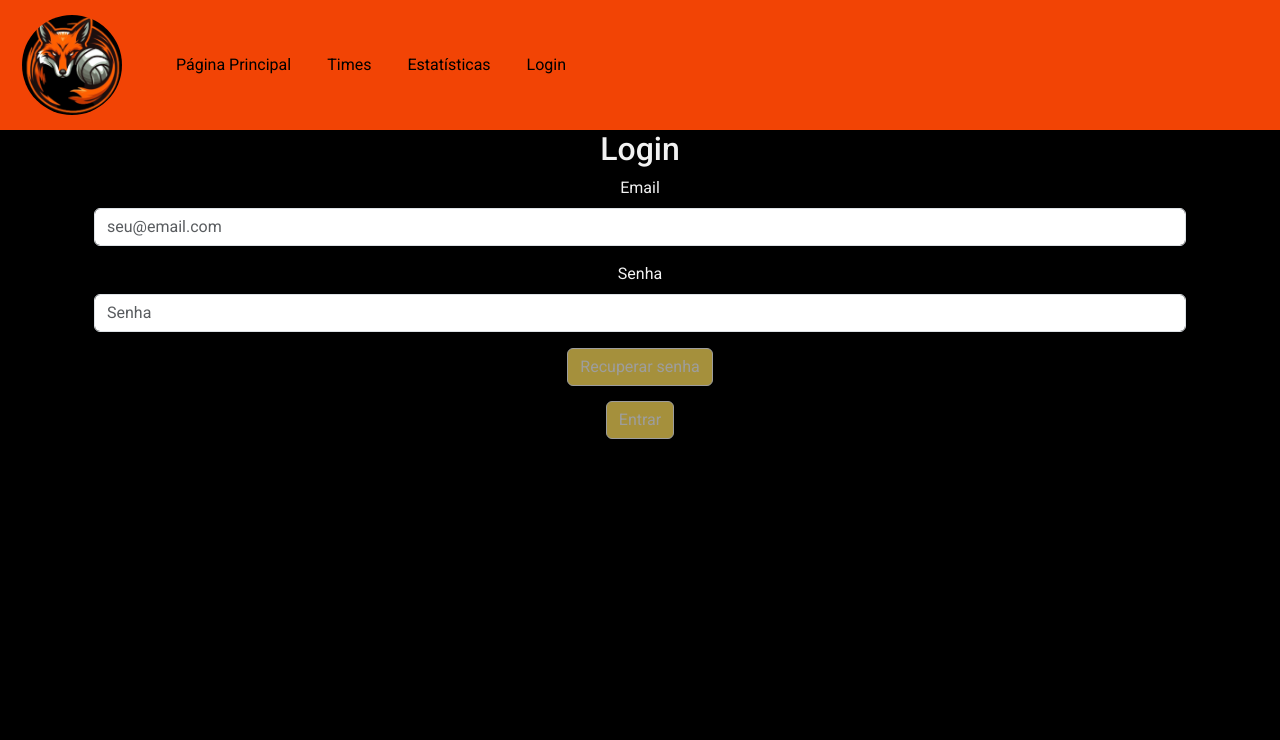
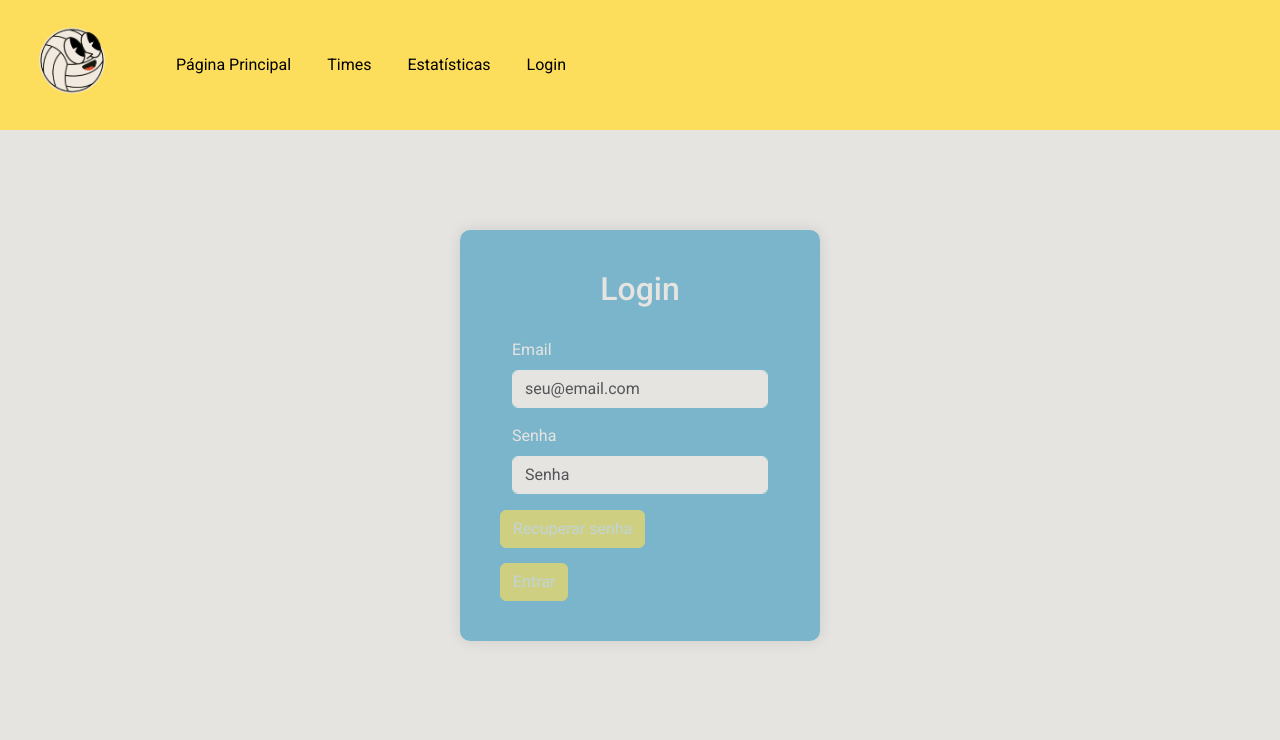
Before and after one commit to HugoAparecido/volei_bri_php, a PHP site: page /pages/login.php in a window 1280 px wide. Shown: the top 740 px of the page. Run offline with PHP 8.4, Linux system fonts and the light colour scheme.

Commit message:
24/07/2024
Colocando os estilos que a @sophioliveira fez e colocando a verificação de campos no login

```diff
--- /dev/null
+++ b/css/style.css
@@ -0,0 +1,449 @@
+@import url('https://fonts.googleapis.com/css2?family=Roboto:ital,wght@0,100;0,300;0,400;0,500;0,700;0,900;1,100;1,300;1,400;1,500;1,700;1,900&display=swap');
+
+* {
+    margin: 0;
+    box-sizing: border-box;
+    padding: 0;
+    font-family: "Roboto", sans-serif;
+}
+
+:root {
+    --preto: #000;
+    --cinza: #E6E4E1;
+    --amarelo:#FDDE5C;
+    --azul-claro: #7AB5CB;
+    --marrom: #261515;
+    --branco: #fff;
+    --cinza-claro: #F2F2F2;
+}
+
+
+/*  PARTE DO LOGIN */
+
+
+.login-form {
+    width: 360px;
+    background-color: var(--azul-claro); /* Cor de fundo do formulário em azul */
+    padding: 40px;
+    margin: 100px auto; /* Centraliza o formulário verticalmente e na horizontal */
+    border-radius: 10px; /* Borda arredondada */
+    box-shadow: 0px 0px 15px 0px rgba(0,0,0,0.1); /* Sombra suave */
+  }
+  .login-form h2 {
+    color: var(--cinza); /* Texto preto */
+    text-align: center;
+    margin-bottom: 30px;
+  }
+  .login-form .form-control {
+    background-color: var(--cinza); /* Cor de fundo dos campos de input em cinza */
+    color: var(--preto); /* Cor do texto dos campos de input */
+    border-color: var(--cinza); /* Cor da borda dos campos de input */
+  }
+  .login-form .btn {
+    background-color: var(--amarelo); /* Botão amarelo*/
+    border-color: var(--amarelo); /* Borda do botão amarelo */
+  }
+  .login-form .btn:hover {
+    background-color: var(--amarelo); /* Cor do botão ao passar o mouse */
+    border-color: var(--amarelo); /* Cor da borda do botão ao passar o mouse */
+  }
+  .form-label{
+    color: var(--cinza);
+  }
+
+
+
+/*PARTE DE LOGIN*/
+
+
+body {
+    background-color: var(--cinza);
+}
+
+#logo {
+    width: 100px;
+    height: 100px;
+    border-radius: 120px;
+    margin: 10px;
+}
+
+#nav {
+    background-color: var(--amarelo);
+    padding: 0;
+}
+
+#nav_container {
+    background-color: var(--amarelo);
+}
+main {
+    background-color: var(--cinza);
+    width: 100%;
+    height: 100%;
+}
+
+li {
+    margin-left: 20px;
+}
+
+
+button.botao_deslogar {
+    background-color: var(--laranja-claro);
+    color: var(--laranja-escuro);
+    width: 54px;
+    height: 54px;
+    border-radius: 50px;
+    border: none;
+    font-size: 24px;
+    box-shadow: 2px 2px 2px var(--laranja-claro);
+    position: fixed;
+    right: 30px;
+    top: 15px;
+    cursor: pointer;
+}
+
+
+button.botao_deslogar:hover {
+    background-color: var(--laranja-escuro);
+    color: var(--cinza);
+    box-shadow: 2px 2px 2px var(--laranja-escuro);
+}
+
+button {
+    background-color: var(--amarelo);
+    color: var(--cinza);
+}
+
+button[disabled] {
+    background-color: var(--amarelo);
+    color: var(--cinza);
+}
+
+legend {
+    color: var(--cinza);
+    margin-top: 20px;
+    margin-bottom: 20px;
+}
+
+div {
+    color: var(--cinza)
+}
+
+.clear {
+    background: transparent;
+    border: none;
+    color: var(--preto);
+}
+
+.solid {
+    background: var(--amarelo);
+    border: none;
+    color: rgb(45, 211, 111);
+}
+
+.outline {
+    background: transparent;
+    color: var(--marrom);
+    border: 1px solid white;
+}
+
+.error {
+    color: white;
+    background: red;
+    display: none;
+}
+
+.loading {
+    background: rgba(0, 0, 0, 0.5);
+    position: fixed;
+    width: 100%;
+    height: 100%;
+    display: flex;
+    align-items: center;
+    justify-content: center;
+    top: 0;
+}
+
+.loading span {
+    font-size: 24PX;
+}
+
+form {
+    width: 80%;
+    margin-left: 10%;
+    margin-top: 2%;
+}
+
+@media only screen and (max-width: 600px) {
+    button.botao_deslogar {
+        left: 15px;
+        top: 100px;
+    }
+}
+
+/*
+@media only screen and (max-width: 600px) {
+    #logo {
+        float: left;
+        width: 10%;
+        height: 6%;
+        border-radius: 60%;
+        margin: 4px;
+    }
+
+    header>h1 {
+        margin: 15px 0;
+        float: left;
+        font-size: 15px;
+    }
+
+    nav {
+        display: flex;
+        justify-content: center;
+        align-items: center;
+        flex-direction: column;
+        background-color: var(--laranja);
+        height: 60px;
+        width: 65%;
+        float: right;
+    }
+
+    nav>ul {
+        width: 100%;
+        max-width: 1200px;
+        align-self: center;
+        list-style: none;
+        display: flex;
+        align-items: center;
+        justify-content: space-around;
+        font-size: 10px;
+    }
+}
+
+
+@media only screen and (min-width: 600px) {
+    #logo {
+        float: left;
+        width: 8%;
+        height: 6%;
+        border-radius: 60%;
+        margin: 4px;
+    }
+
+    header>h1 {
+        margin: 15px 0;
+        float: left;
+        font-size: 21px;
+    }
+
+    nav {
+        display: flex;
+        justify-content: center;
+        align-items: center;
+        flex-direction: column;
+        background-color: var(--laranja);
+        height: 60px;
+        width: 65%;
+        float: right;
+    }
+
+    nav>ul {
+        width: 100%;
+        max-width: 1200px;
+        align-self: center;
+        list-style: none;
+        display: flex;
+        align-items: center;
+        justify-content: space-around;
+        font-size: 10px;
+    }
+}
+
+
+@media only screen and (min-width: 768px) {
+    #logo {
+        float: left;
+        width: 7%;
+        height: 6%;
+        border-radius: 60%;
+        margin: 4px;
+    }
+
+    header>h1 {
+        margin: 15px 0;
+        float: left;
+        font-size: 27px;
+    }
+
+    nav {
+        display: flex;
+        justify-content: center;
+        align-items: center;
+        flex-direction: column;
+        background-color: var(--laranja);
+        height: 60px;
+        width: 70%;
+        float: right;
+    }
+
+    nav>ul {
+        width: 100%;
+        max-width: 1200px;
+        align-self: center;
+        list-style: none;
+        display: flex;
+        align-items: center;
+        justify-content: space-around;
+        font-size: 15px;
+    }
+}
+
+
+@media only screen and (min-width: 992px) {
+
+    #logo {
+        float: left;
+        width: 6%;
+        height: 6%;
+        border-radius: 60%;
+        margin: 4px;
+    }
+
+    header>h1 {
+        margin: 15px 0;
+        float: left;
+        font-size: 27px;
+    }
+
+    nav {
+        display: flex;
+        justify-content: center;
+        align-items: center;
+        flex-direction: column;
+        background-color: var(--laranja);
+        height: 60px;
+        width: 75%;
+        float: right;
+    }
+
+    nav>ul {
+        width: 100%;
+        max-width: 1200px;
+        align-self: center;
+        list-style: none;
+        display: flex;
+        align-items: center;
+        justify-content: space-around;
+    }
+}
+
+@media only screen and (min-width: 1200px) {
+
+    #logo {
+        float: left;
+        width: 5%;
+        height: 6%;
+        border-radius: 60%;
+        margin: 4px;
+    }
+
+    header>h1 {
+        margin: 15px 0;
+        float: left;
+        font-size: 27px;
+    }
+
+    nav {
+        display: flex;
+        justify-content: center;
+        align-items: center;
+        flex-direction: column;
+        background-color: var(--laranja);
+        height: 60px;
+        width: 80%;
+        float: right;
+    }
+
+    nav>ul {
+        width: 100%;
+        max-width: 1200px;
+        align-self: center;
+        list-style: none;
+        display: flex;
+        align-items: center;
+        justify-content: space-around;
+    }
+}
+
+@media only screen and (min-width: 1756px) {
+
+    #logo {
+        float: left;
+        width: 3%;
+        height: 5%;
+        border-radius: 60%;
+        margin: 4px;
+    }
+
+    header>h1 {
+        margin: 15px 0;
+        float: left;
+    }
+
+    nav {
+        display: flex;
+        justify-content: center;
+        align-items: center;
+        flex-direction: column;
+        background-color: var(--laranja);
+        height: 60px;
+        width: 85%;
+        float: right;
+    }
+
+    nav>ul {
+        width: 100%;
+        max-width: 1200px;
+        align-self: center;
+        list-style: none;
+        display: flex;
+        align-items: center;
+        justify-content: space-around;
+    }
+}
+
+@media only screen and (min-width: 2000px) {
+
+    #logo {
+        float: left;
+        width: 4%;
+        height: 6%;
+        border-radius: 60%;
+        margin: 4px;
+    }
+
+    header>h1 {
+        margin: 15px 0;
+        float: left;
+    }
+
+    nav {
+        display: flex;
+        justify-content: center;
+        align-items: center;
+        flex-direction: column;
+        background-color: var(--laranja);
+        height: 60px;
+        width: 100%;
+        float: right;
+    }
+
+    nav>ul {
+        width: 100%;
+        max-width: 1200px;
+        align-self: center;
+        list-style: none;
+        display: flex;
+        align-items: center;
+        justify-content: space-around;
+    }
+}*/
--- a/index.php
+++ b/index.php
@@ -9,11 +9,11 @@ session_start();
 //com  true deleta a sessao antiga
 session_regenerate_id(true);
 // define o caminho do icone em uma constante
-define('FAVICON', "./img/logo-volei.ico");
+define('FAVICON', "./img/bolas.ico");
 // define o caminho do css da página
-define('FOLHAS_DE_ESTILO', array("./css/index.css"));
+define('FOLHAS_DE_ESTILO', array("./css/index.css", "./css/style.css"));
 // define o caminho da logo no header
-define('LOGO_HEADER', "./img/raposa2.png");
+define('LOGO_HEADER', "./img/bolas.png");
 // define os nomes dasa páginas e seus respectivos caminhos
 define('OUTRAS_PAGINAS', array(['Página Principal', './index.php'], ['Times', './pages/times.php'], ['Estatísticas', './pages/estatisticas.php'], ['Login', './pages/login.php']));
 include __DIR__ . '/componentes/header.php';
--- a/js/login.js
+++ b/js/login.js
@@ -1,6 +1,5 @@
 // importações necessárias
 import { Validation } from "./classes/validation_class.js";
-import { Auth } from "./classes/auth_class.js";
 // Elementos htmls
 const form = {
     email: () => document.getElementById('email'),
@@ -12,9 +11,6 @@ const form = {
     recoverPassword: () => document.getElementById("recover-password-button"),
     register: () => document.getElementById("register-button")
 }
-// Gerencia de atenticação
-const auth = new Auth;
-auth.UsuarioLogado();
 // validacoes
 let validacoes = new Validation(form.email(), form.password());
 form.email().addEventListener('change', () => {
@@ -25,8 +21,6 @@ form.password().addEventListener('change', () => {
 });
 // eventos
 form.loginButton().addEventListener('click', () => {
-    auth.Login(form.email().value, form.password().value)
 });
 form.recoverPassword().addEventListener('click', () => {
-    auth.RecuperarSenha(form.email().value);
 });
--- a/pages/login.php
+++ b/pages/login.php
@@ -1,11 +1,11 @@
 <?php
 if (!isset($_SESSION['id_usuario'])) {
     // define o caminho do icone em uma constante
-    define('FAVICON', "../img/logo-volei.ico");
+    define('FAVICON', "./img/bolas.ico");
     // define o caminho do css da página
-    define('FOLHAS_DE_ESTILO', array("../css/index.css", "../css/times.css"));
+    define('FOLHAS_DE_ESTILO', array("../css/index.css", "../css/style.css"));
     // define o caminho da logo no header
-    define('LOGO_HEADER', "../img/raposa2.png");
+    define('LOGO_HEADER', "../img/bolas.png");
     // define os nomes dasa páginas e seus respectivos caminhos
     define('OUTRAS_PAGINAS', array(['Página Principal', '../index.php'], ['Times', './times.php'], ['Estatísticas', './estatisticas.php'], ['Login', './login.php']));
     include '../componentes/header.php';
@@ -26,19 +26,20 @@ if (!isset($_SESSION['id_usuario'])) {
                     <div class="error" id="password-required-error">Senha é obrigatória</div>
                 </div>
                 <div>
-                <button type="button" class="btn" id="recover-password-button" disabled="true"
-                    style="background-color: #FDDE5C;">Recuperar
+                    <button type="button" class="btn" id="recover-password-button" disabled="true" style="background-color: #FDDE5C;">Recuperar
                         senha</button>
                 </div>
                 <div>
-                <button type="button" class=" btn" id="login-button" disabled="true"
-                    style="background-color: #FDDE5C; margin-top: 15px;">Entrar</button>
+                    <button type="button" class=" btn" id="login-button" disabled="true" style="background-color: #FDDE5C; margin-top: 15px;">Entrar</button>
                 </div>
             </div>
         </div>
     </main>
     <?php
     include '../componentes/footer.php';
+    ?>
+    <script type="module" src="../js/login.js"></script>
+<?php
 } else {
 ?>
     <script>
```
Also changed, not shown: img/bolas.ico (added). Lines whose indentation alone changed are shown as unchanged.
